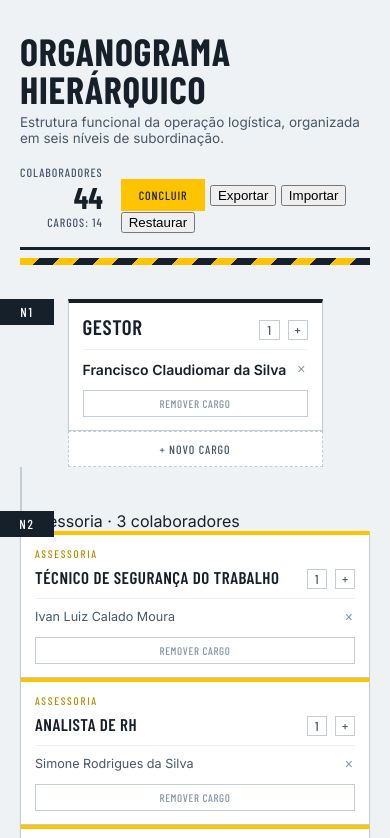
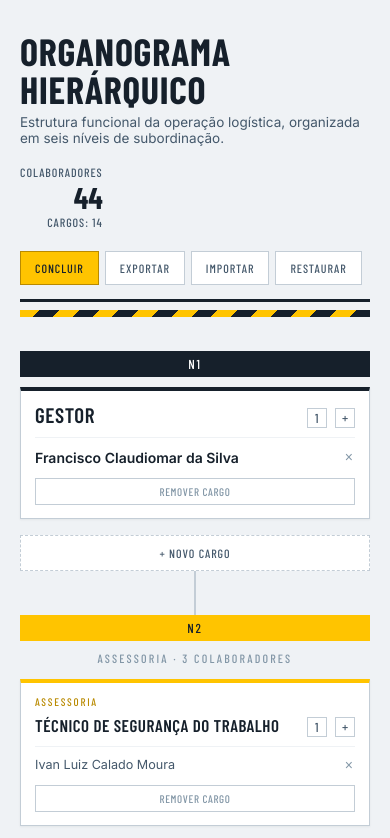
Before and after one commit to Blackdog1988/organograma-hierarquico, a website: page index.html in a window 390 px wide. Both pictures are taken after a click on the button "EDITAR". Shown: the top 838 px of the page. Drawn offline with nearby package versions, Linux system fonts and the light colour scheme.

Commit message:
Enhance styles with new variables and responsive design
Added new CSS variables for styling and improved button styles. Adjusted layout properties for better responsiveness.

```diff
--- a/styles.css
+++ b/styles.css
@@ -2,7 +2,8 @@
   --ink:#16202B; --steel:#44586B; --mist:#8296A6;
   --line:#C3CDD6; --paper:#EFF2F5; --white:#FFFFFF;
   --hiviz:#FFC400; --hiviz-deep:#B98A00;
-  --terceiro:#D63A2E; --terceiro-deep:#8F241B;
+  --terceiro:#D63A2E; --terceiro-deep:#8F241B; --terceiro-claro:#FDEDEC;
+  --trilha:92px; /* 74px do marco + 18px de respiro */
   --cond:'Barlow Condensed','Arial Narrow',Arial,sans-serif;
   --body:'Inter','Segoe UI',Arial,sans-serif;
 }
@@ -23,54 +24,77 @@ body {
   letter-spacing:.02em; text-transform:uppercase; margin:0;
 }
 .topo p { margin:6px 0 0; color:var(--steel); font-size:13.5px; max-width:52ch; }
-.acoes { display:flex; align-items:flex-end; gap:18px; }
+.acoes { display:flex; align-items:flex-end; gap:18px; flex-wrap:wrap; }
 .selo {
   font-family:var(--cond); text-transform:uppercase; letter-spacing:.08em;
   font-size:12px; color:var(--steel); text-align:right; line-height:1.7;
 }
 .selo b { display:block; font-size:30px; color:var(--ink); letter-spacing:0; line-height:1; }
+.botoes { display:flex; gap:6px; flex-wrap:wrap; }
 .barra-hiviz {
   height:7px; margin-bottom:34px;
   background:repeating-linear-gradient(135deg,var(--hiviz) 0 14px,var(--ink) 14px 28px);
 }
 
-/* ---------- botão de edição ---------- */
-#btn-editar {
+/* ---------- botões do topo ---------- */
+.botao {
   font-family:var(--cond); text-transform:uppercase; letter-spacing:.08em; font-size:12px;
-  background:var(--ink); color:var(--white); border:none; padding:9px 18px; cursor:pointer;
-  height:fit-content;
+  background:var(--white); color:var(--steel); border:1px solid var(--line);
+  padding:9px 14px; cursor:pointer;
 }
-#btn-editar:hover { background:var(--steel); }
-#btn-editar.ativo { background:var(--hiviz); color:var(--ink); }
+.botao:hover { border-color:var(--ink); color:var(--ink); }
+.botao:focus-visible { outline:2px solid var(--hiviz-deep); outline-offset:2px; }
+.botao--primario { background:var(--ink); color:var(--white); border-color:var(--ink); }
+.botao--primario:hover { background:var(--steel); border-color:var(--steel); color:var(--white); }
+.botao--primario.ativo { background:var(--hiviz); border-color:var(--hiviz-deep); color:var(--ink); }
 
-/* ---------- estrutura da árvore ---------- */
-.arvore { display:grid; grid-template-columns:74px 1fr; gap:0 18px; }
-.trilho { position:relative; }
-.trilho::before {
+/* ---------- árvore: cada nível é uma linha de grid ---------- */
+/* O marco fica na coluna 1 e os cartões na coluna 2, na MESMA linha.
+   Isso mantém N1..N6 alinhados aos seus cargos independentemente da
+   quantidade de colaboradores, da fonte carregada ou do zoom. */
+.arvore { position:relative; }
+.arvore::before {
   content:""; position:absolute; left:26px; top:12px; bottom:12px;
   width:2px; background:var(--line);
 }
-.marco { position:absolute; left:0; display:flex; align-items:center; gap:8px; transition:top .15s ease; }
+.carregando { padding-left:var(--trilha); color:var(--mist); font-size:13px; }
+
+.nivel {
+  display:grid; grid-template-columns:74px 1fr; gap:0 18px; align-items:center;
+}
+.marco { position:relative; z-index:1; }
 .marco span {
   width:54px; height:26px; display:grid; place-items:center; background:var(--ink);
   color:var(--white); font-family:var(--cond); font-size:13px; letter-spacing:.14em;
   text-transform:uppercase;
 }
-.marco.staff span { background:var(--hiviz); color:var(--ink); }
-.marco.terceiro span { background:var(--terceiro); color:var(--white); }
+.marco--staff span { background:var(--hiviz); color:var(--ink); }
+.marco--terceiro span { background:var(--terceiro); color:var(--white); }
 
-.nivel { display:flex; flex-direction:column; align-items:center; }
+.conteudo { display:flex; flex-direction:column; align-items:center; min-width:0; }
+.faixa {
+  width:100%; text-align:center; font-family:var(--cond); font-size:12px;
+  letter-spacing:.18em; text-transform:uppercase; color:var(--mist); margin-bottom:14px;
+}
+.nivel#n6 .faixa { color:var(--terceiro-deep); }
+
+/* ---------- conectores entre níveis ---------- */
+.conector {
+  padding-left:var(--trilha); display:flex; flex-direction:column; align-items:center;
+}
 .fio { width:2px; height:26px; background:var(--line); }
 .fio--curto { height:18px; }
 .barramento { width:min(100%,880px); height:2px; background:var(--line); }
 
-.linha { display:flex; justify-content:center; gap:22px; flex-wrap:wrap; width:100%; }
-.ramo { display:flex; flex-direction:column; align-items:center; }
+/* ---------- cartões ---------- */
+.cargos { display:flex; flex-wrap:wrap; justify-content:center; gap:20px; width:100%; }
+.cargos--base, .cargos--terceiro {
+  display:grid; grid-template-columns:repeat(auto-fit,minmax(255px,1fr)); justify-items:center;
+}
 
-/* ---------- cartões ---------- */
 .card {
   background:var(--white); border:1px solid var(--line); border-top:4px solid var(--steel);
-  width:250px; padding:12px 14px 13px; text-align:left;
+  width:255px; padding:12px 14px 13px; text-align:left;
   box-shadow:0 1px 2px rgba(22,32,43,.06);
 }
 .card header { display:flex; align-items:baseline; gap:8px; flex-wrap:wrap; }
@@ -93,24 +117,13 @@ body {
 .card--topo { border-top-color:var(--ink); width:300px; }
 .card--topo h3 { font-size:21px; }
 .card--topo .nomes li { font-size:14px; font-weight:600; color:var(--ink); }
-.card--staff { border-top-color:var(--hiviz); }
+.card--staff { border-top-color:var(--hiviz); width:250px; }
 .card--linha { border-top-color:var(--ink); width:280px; }
 .card--linha .nomes li { font-size:13.5px; font-weight:500; color:var(--ink); }
-.card--base { width:255px; }
-.card--terceiro { width:255px; border-top-color:var(--terceiro); }
-.card--terceiro .eyebrow { color:var(--terceiro-deep); }
+.card--terceiro { border-top-color:var(--terceiro); }
 
-.base {
-  display:grid; grid-template-columns:repeat(auto-fit,minmax(255px,1fr));
-  gap:20px; width:100%; justify-items:center;
-}
-.base-rotulo {
-  width:100%; text-align:center; font-family:var(--cond); font-size:12px;
-  letter-spacing:.18em; text-transform:uppercase; color:var(--mist); margin-bottom:14px;
-}
-.rotulo-terceiro { color:var(--terceiro-deep); }
 .vazio {
-  grid-column:1 / -1; text-align:center; font-size:13px; color:var(--mist);
+  grid-column:1 / -1; width:100%; text-align:center; font-size:13px; color:var(--mist);
   border:1px dashed var(--line); padding:18px; margin:0;
 }
 
@@ -120,11 +133,12 @@ body {
   font-size:11.5px; color:var(--mist);
 }
 
-/* ---------- edição: adicionar / remover ---------- */
+/* ---------- controles de edição ---------- */
 .so-edicao { display:none; }
-body.modo-edicao .so-edicao { display:inline-flex; }
-body.modo-edicao .add-cargo.so-edicao { display:block; }
-body.modo-edicao .vazio.so-edicao { display:block; }
+body.modo-edicao .add-colaborador { display:inline-flex; }
+body.modo-edicao .del-colaborador { display:inline-flex; }
+body.modo-edicao .del-cargo { display:block; }
+body.modo-edicao .add-cargo { display:block; }
 
 .add-colaborador {
   margin-left:auto; width:20px; height:20px; border:1px solid var(--line); background:var(--white);
@@ -134,9 +148,7 @@ body.modo-edicao .vazio.so-edicao { display:block; }
 .add-colaborador:hover { background:var(--hiviz); border-color:var(--hiviz-deep); color:var(--ink); }
 .card--terceiro .add-colaborador:hover { background:var(--terceiro); border-color:var(--terceiro-deep); color:var(--white); }
 
-body.modo-edicao .nomes li {
-  display:flex; align-items:center; justify-content:space-between; gap:8px;
-}
+body.modo-edicao .nomes li { display:flex; align-items:center; justify-content:space-between; gap:8px; }
 .del-colaborador {
   border:none; background:none; color:var(--mist); cursor:pointer; font-size:14px;
   line-height:1; padding:0 2px;
@@ -144,31 +156,37 @@ body.modo-edicao .nomes li {
 .del-colaborador:hover { color:var(--terceiro); }
 
 .del-cargo {
-  display:none; margin-top:10px; width:100%; font-family:var(--cond); text-transform:uppercase;
+  margin-top:10px; width:100%; font-family:var(--cond); text-transform:uppercase;
   letter-spacing:.06em; font-size:11px; background:var(--white); border:1px solid var(--line);
   color:var(--mist); padding:6px 8px; cursor:pointer;
 }
-body.modo-edicao .del-cargo { display:block; }
-.del-cargo:hover { border-color:var(--terceiro); color:var(--terceiro); background:#FDEDEC; }
+.del-cargo:hover { border-color:var(--terceiro); color:var(--terceiro); background:var(--terceiro-claro); }
 
 .add-cargo {
-  font-family:var(--cond); text-transform:uppercase; letter-spacing:.08em; font-size:12px;
-  background:var(--white); border:1px dashed var(--line); color:var(--steel); padding:10px 14px;
-  cursor:pointer; width:255px; margin:0 auto;
+  margin-top:16px; font-family:var(--cond); text-transform:uppercase; letter-spacing:.08em;
+  font-size:12px; background:var(--white); border:1px dashed var(--line); color:var(--steel);
+  padding:10px 14px; cursor:pointer; width:255px;
 }
 .add-cargo:hover { border-color:var(--ink); color:var(--ink); }
 #n6 .add-cargo:hover { border-color:var(--terceiro); color:var(--terceiro-deep); }
 
+button:focus-visible { outline:2px solid var(--hiviz-deep); outline-offset:2px; }
+
 @media (max-width:820px) {
-  .arvore { grid-template-columns:1fr; }
-  .trilho { display:none; }
-  .card, .card--topo, .card--linha, .card--base, .card--terceiro { width:100%; max-width:420px; }
+  :root { --trilha:0px; }
+  .arvore::before { display:none; }
+  .nivel { grid-template-columns:1fr; }
+  .marco { margin-bottom:10px; }
+  .marco span { width:100%; max-width:420px; }
+  .card, .card--topo, .card--linha, .card--terceiro, .card--staff, .add-cargo { width:100%; max-width:420px; }
+  .cargos--base, .cargos--terceiro { grid-template-columns:1fr; }
   .barramento { display:none; }
   .acoes { width:100%; justify-content:space-between; }
 }
 @media print {
   body { background:var(--white); padding:0; }
   .card { box-shadow:none; break-inside:avoid; }
+  .nivel { break-inside:avoid; }
   .no-print { display:none !important; }
   @page { size:A3 portrait; margin:12mm; }
 }
```
